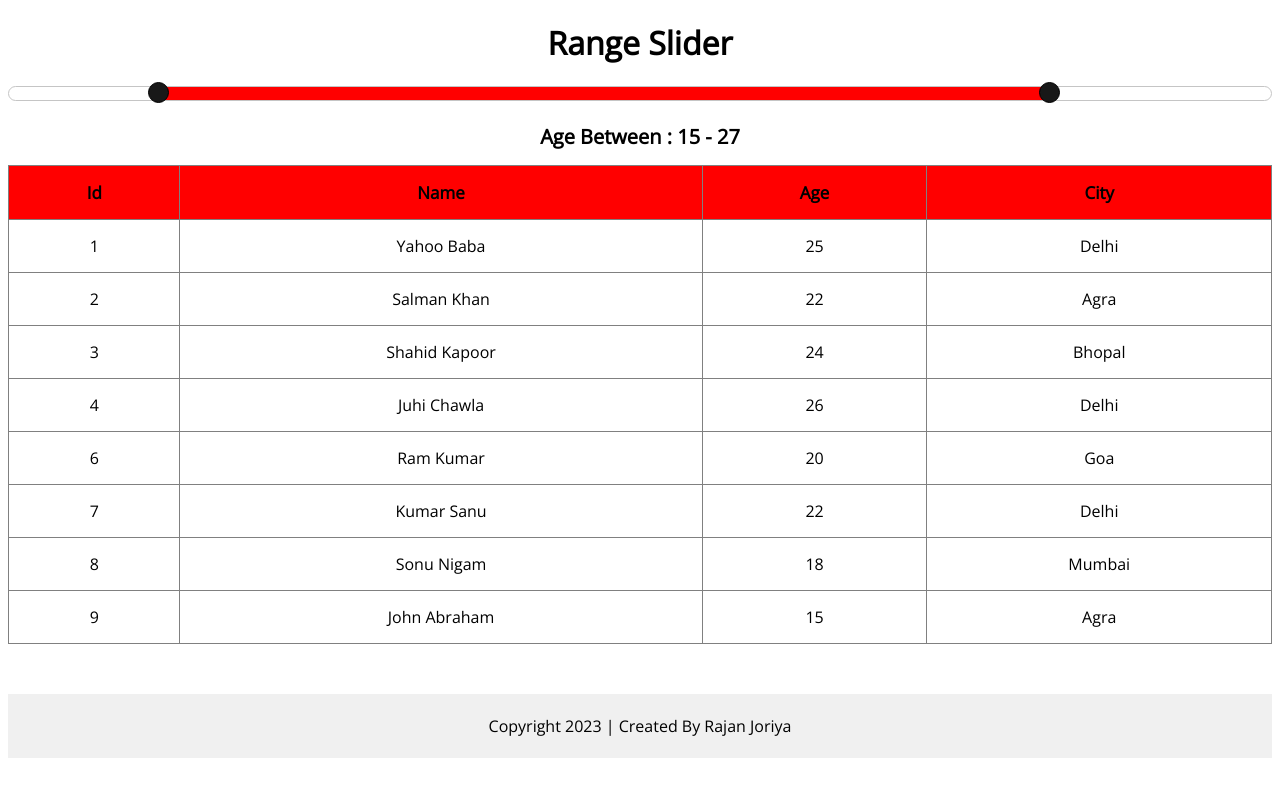
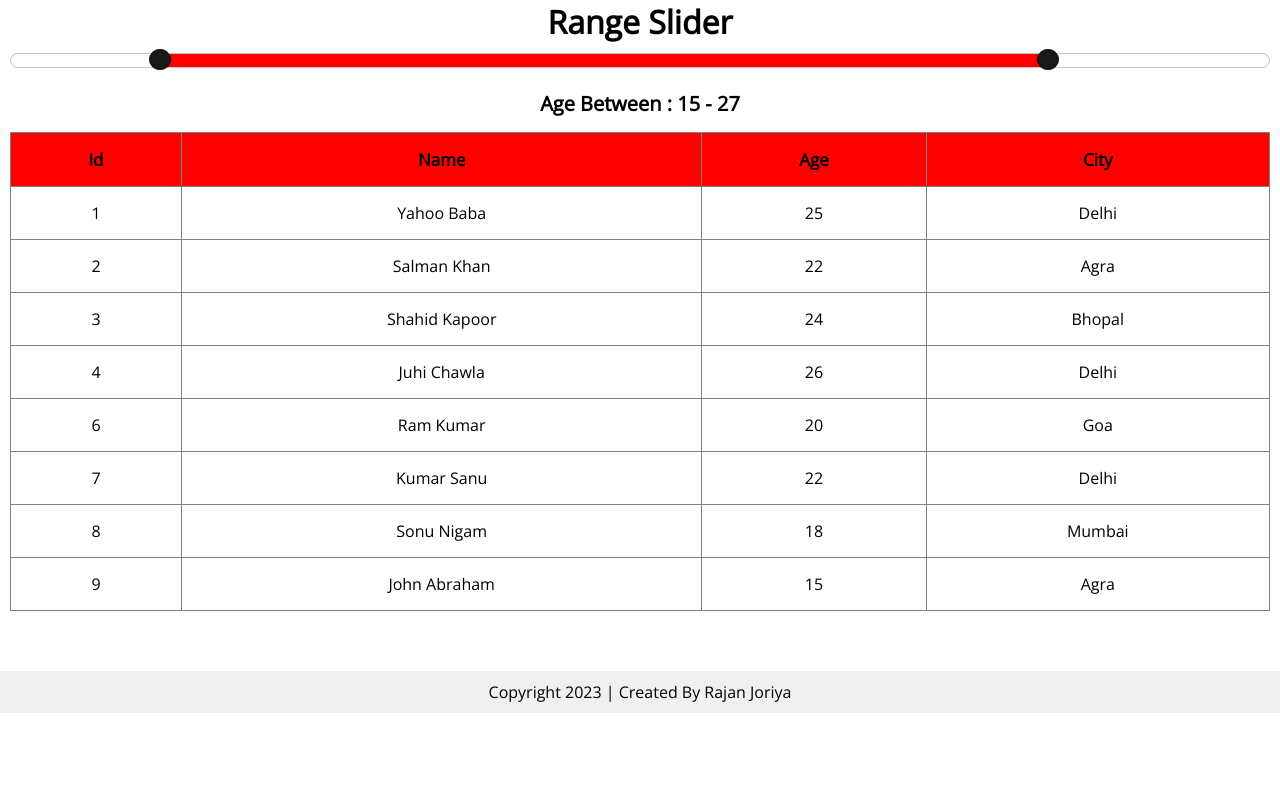
Before and after one commit to Rajan9877/Range_Slider_Using_PHP_And_Ajax, a PHP site: page / in a window 1280 px wide. Run offline with PHP 8.4, Linux system fonts and the light colour scheme; data comes from the database, SQL or seed files in the repository.

Commit message:
Third Commit

```diff
--- a/index.php
+++ b/index.php
@@ -14,9 +14,14 @@
     <script src="https://ajax.googleapis.com/ajax/libs/jqueryui/1.13.2/jquery-ui.min.js"></script>
     <title>Range Slider To Fetch Data From Database</title>
     <style>
+        .container{
+            padding: 10px;
+        }
         *{
             font-family: 'Nunito Sans', sans-serif;
             font-family: 'Open Sans', sans-serif;
+            margin: 0;
+            padding: 0;
         }
         .ui-state-default,
         .ui-widget-content .ui-state-default,
@@ -97,12 +102,12 @@
             ?>
         </tbody>
     </table>
-    <footer style="background-color: rgb(240, 240, 240); padding: 5px; margin-top: 50px;">
-        <div style="text-align: center;">
-            <p>Copyright <?php echo date("Y");  ?> | Created By Rajan Joriya</p>
-        </div>
-    </footer>
 </div>
+<footer style="background-color: rgb(240, 240, 240); padding: 10px; margin-top: 50px;">
+    <div style="text-align: center;">
+        <p>Copyright <?php echo date("Y");  ?> | Created By Rajan Joriya</p>
+    </div>
+</footer>
 <script>
     $(document).ready(function(){
 
```
